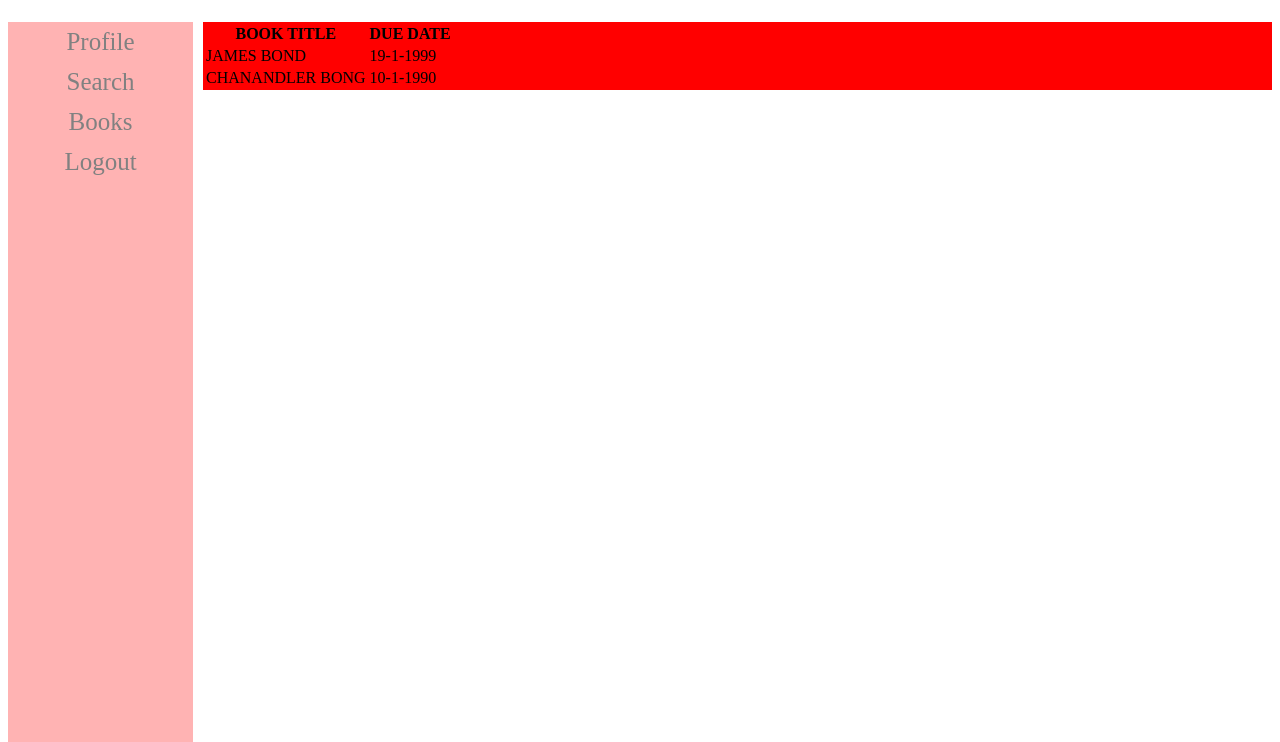
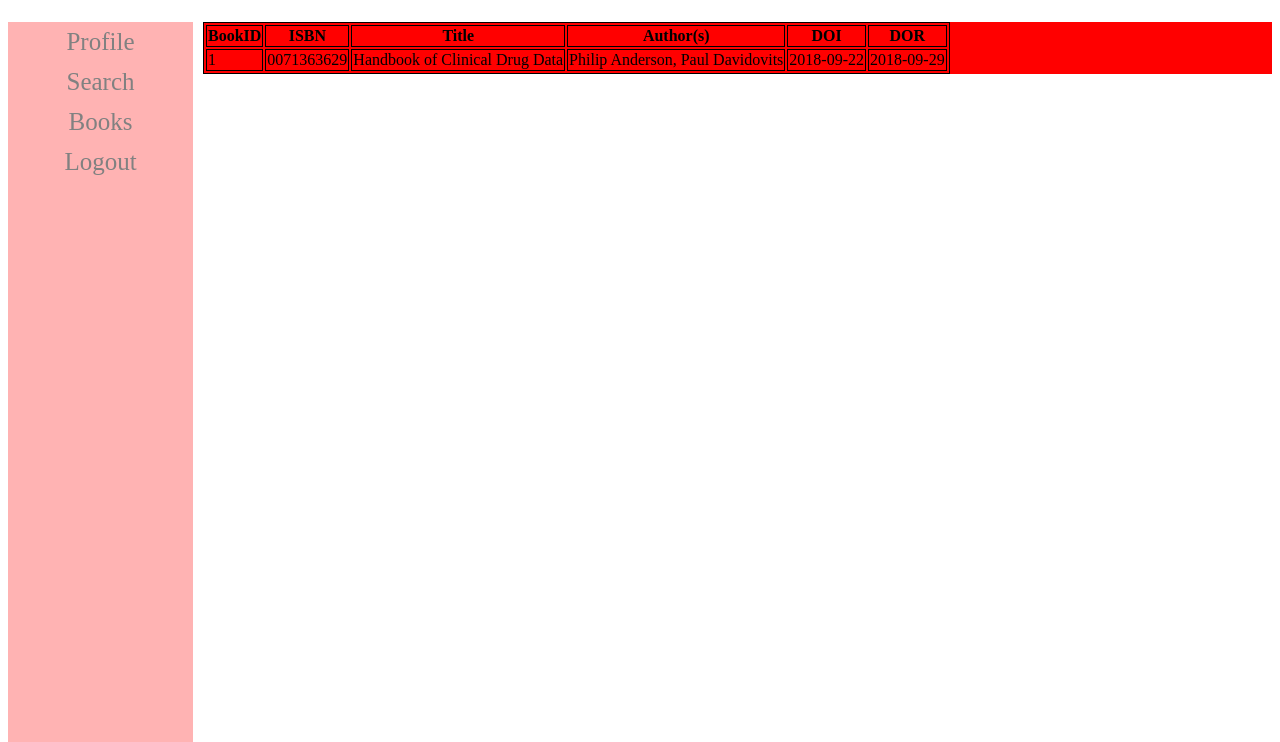
Before and after one commit to whitehammer55/LibraryMgmtSys, a PHP site: page /books.php in a window 1280 px wide. Shown: the part 58-800 px from the top of the page. Run offline with PHP 8.4, Linux system fonts and the light colour scheme; a user stored in the database is signed in; data comes from the database, SQL or seed files in the repository.

Commit message:
Show borrowed books for user

```diff
--- a/books.php
+++ b/books.php
@@ -31,25 +31,68 @@
 
     <div class="main-content">
 
+        <style type="text/css">
+           table, tr, td, th {
+            /* To get lines for the table, make pretty later */
+            border: 1px solid black;
+           }
+        </style>
+
+        <table>
+            <tr>
+                <th>BookID</th>
+                <th>ISBN</th>
+                <th>Title</th>
+                <th>Author(s)</th>
+                <th>DOI</th>
+                <th>DOR</th>
+            </tr>
         <?php
-        // TODO: Change this to retreivals from database
-        echo"
-            <table>
-                <tr>
-                    <th>BOOK TITLE</th>
-                    <th>DUE DATE</th>
-                </tr>
-                <tr>
-                    <td>JAMES BOND</td>
-                    <td>19-1-1999</td>
-                </tr>
-                <tr>
-                    <td>CHANANDLER BONG</td>
-                    <td>10-1-1990</td>
-                </tr>
-            </table>
-            ";
+
+        $mysqli = new mysqli(DB_HOST, DB_USER, DB_PASS, DB_NAME);
+
+        if($mysqli->connect_errno){
+           echo "Failure to connect : (" . $mysqli->connect_errno . ") " . $mysqli->connect_error;
+           die;
+        }
+
+        $userid = $_SESSION['user'];
+        $sql = "SELECT b.BookID, b.ISBN, b.Title, b.DOI, b.DOR, group_concat(a.authorname separator ', ') as 'authors' FROM Books b JOIN B_Author a ON b.BookID = a.BookID WHERE b.UserID = '$userid';";
+        $result = $mysqli->query($sql);
+
+        if(! $result){
+            echo "Error in query!<br>";
+            echo $sql;
+            die;
+        }
+
+
+        if($result->num_rows == 0){
+            echo "<tr>" . "No Results Found!" . "</tr";
+        }
+
+
+        for($i = 0; $i < $result->num_rows; $i++){
+            $result->data_seek($i);
+            $row = $result->fetch_assoc();
+
         ?>
+            <tr>
+            <td> <?= $row['BookID'] ?> </td>
+            <td> <?= $row['ISBN'] ?> </td>
+            <td> <?= $row['Title'] ?> </td>
+            <td> <?= $row['authors'] ?> </td>
+            <td> <?= $row['DOI'] ?> </td>
+            <td> <?= $row['DOR'] ?></td>
+            </tr>
+
+        <?php
+        } // end for
+
+        $mysqli->close();
+
+        ?>
+        </table>
 
     </div>
 
--- a/search_for_books.php
+++ b/search_for_books.php
@@ -167,6 +167,7 @@
         } // end if post
         ?>
 
+        </table>
     </div>
 
 </body>
```
